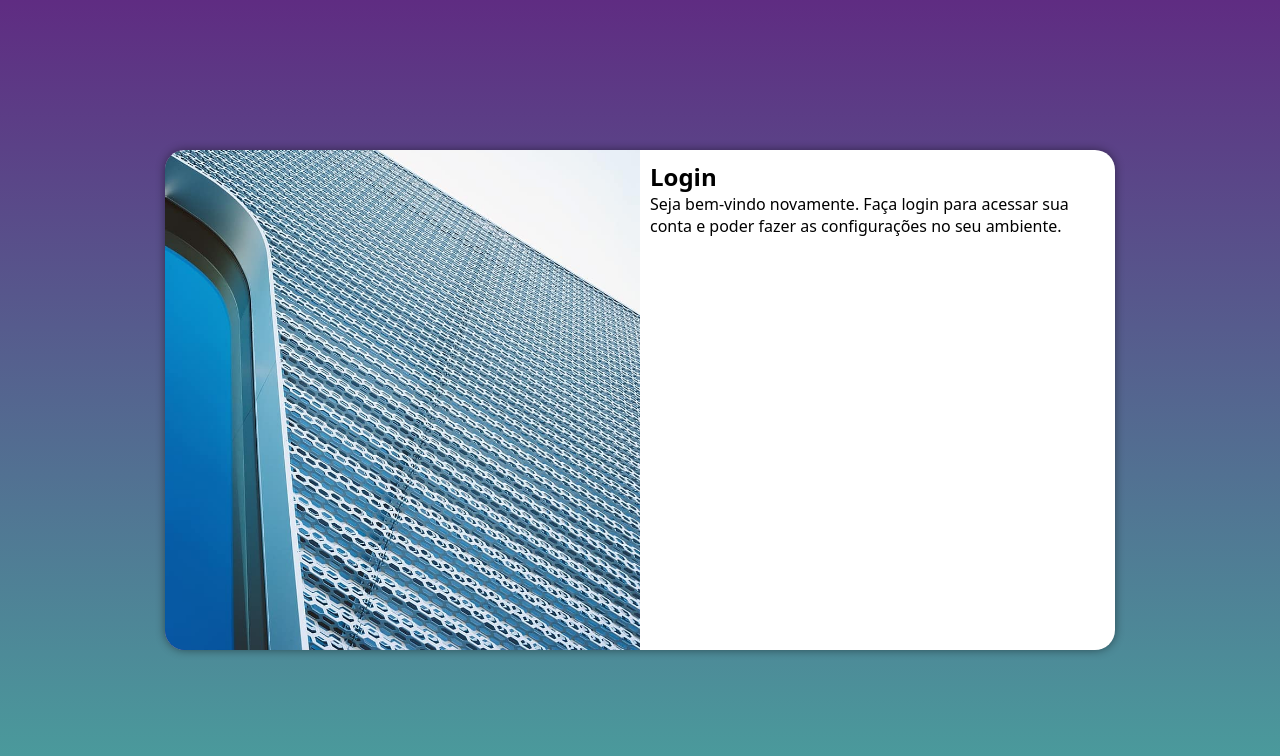
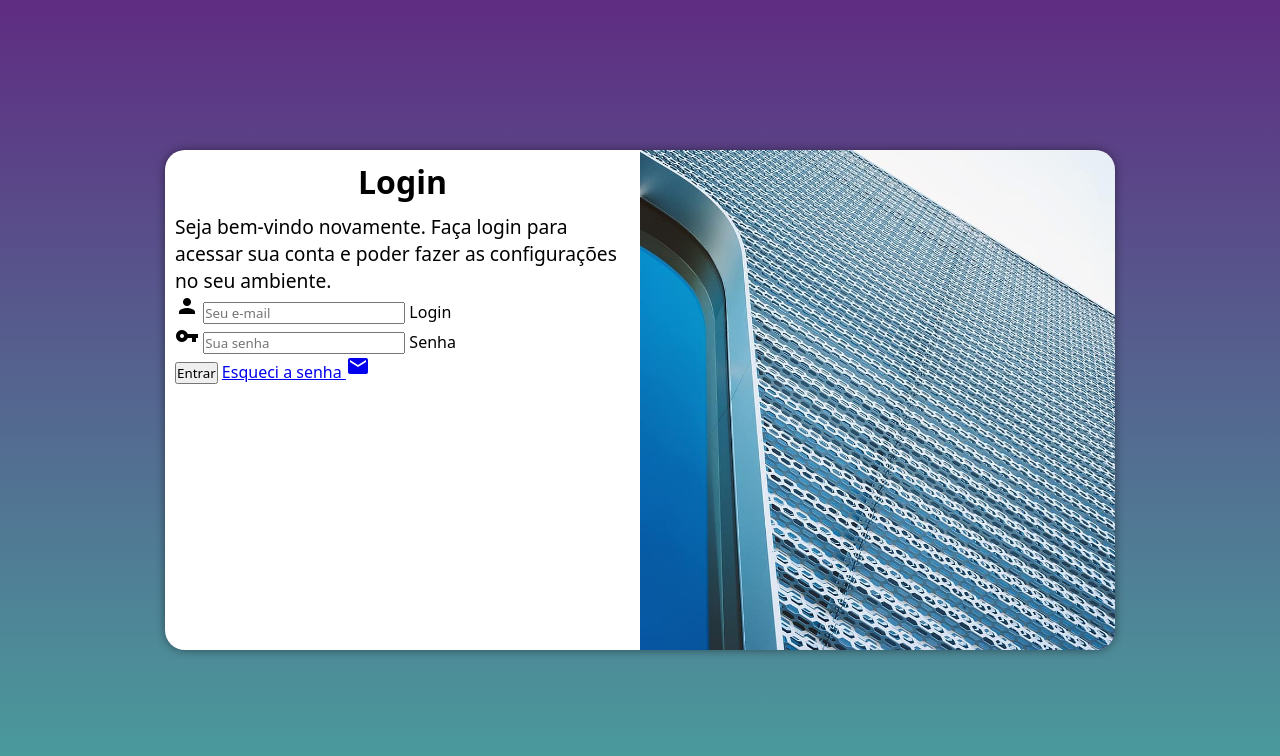
Before and after one commit to kauevdev/projeto-login, a plain HTML site: page index.html in a window 1280 px wide. Drawn offline with Linux system fonts and the light colour scheme.

Commit message:
adicionei o form

```diff
--- a/estilos/media-queries.css
+++ b/estilos/media-queries.css
@@ -33,14 +33,22 @@
     }
 
     section#login > div#imagem {
-        float: left;
+        float: right;
         width: 50%;
         height: 100%;
     }
 
     section#login > div#formulario {
-        float: right;
+        float: left;
         width: 50%;
+    }
+
+    div#formulario > h1 {
+        font-size: 2em;
+    }
+
+    div#formulario > p {
+        font-size: 1.2em;
     }
 
 
--- a/estilos/style.css
+++ b/estilos/style.css
@@ -51,3 +51,12 @@
         padding: 10px;
 
     }
+
+    div#formulario > h1 {
+        text-align: center;
+        margin-bottom: 10px;
+    }
+
+    div#formulario > p {
+        font-size: 0.8em;
+    }
--- a/index.html
+++ b/index.html
@@ -4,6 +4,8 @@
     <meta charset="UTF-8">
     <meta name="viewport" content="width=device-width, initial-scale=1.0">
     <title>Login</title>
+    <link href="https://fonts.googleapis.com/icon?family=Material+Icons"
+      rel="stylesheet">
     <link rel="stylesheet" href="estilos/style.css">
     <link rel="stylesheet" href="estilos/media-queries.css">
 </head>
@@ -16,8 +18,19 @@
             <div id="formulario">
                 <h1>Login</h1>
                 <p>Seja bem-vindo novamente. Faça login para acessar sua conta e poder fazer as configurações no seu ambiente.</p>
-                <form action="login.php" method="post">
-
+                <form action="login.php" method="post" autocomplete="on">
+                    <div class="campo">
+                        <span class="material-icons">person</span>
+                        <input type="email" name="login" id="ilogin" placeholder="Seu e-mail" autocomplete="email" required maxlength="30">
+                        <label for="ilogin">Login</label>
+                    </div>
+                    <div class="senha">
+                        <span class="material-icons">vpn_key</span>
+                        <input type="password" name="senha" id="isenha" placeholder="Sua senha" autocomplete="current-password" required minlength="8" maxlength="20">
+                        <label for="isenha">Senha</label>
+                    </div>
+                     <input type="submit" value="Entrar">
+                     <a href="esqueci.html">Esqueci a senha <span class="material-icons">mail</span></a>
                 </form>
             </div>
         </section>
```
